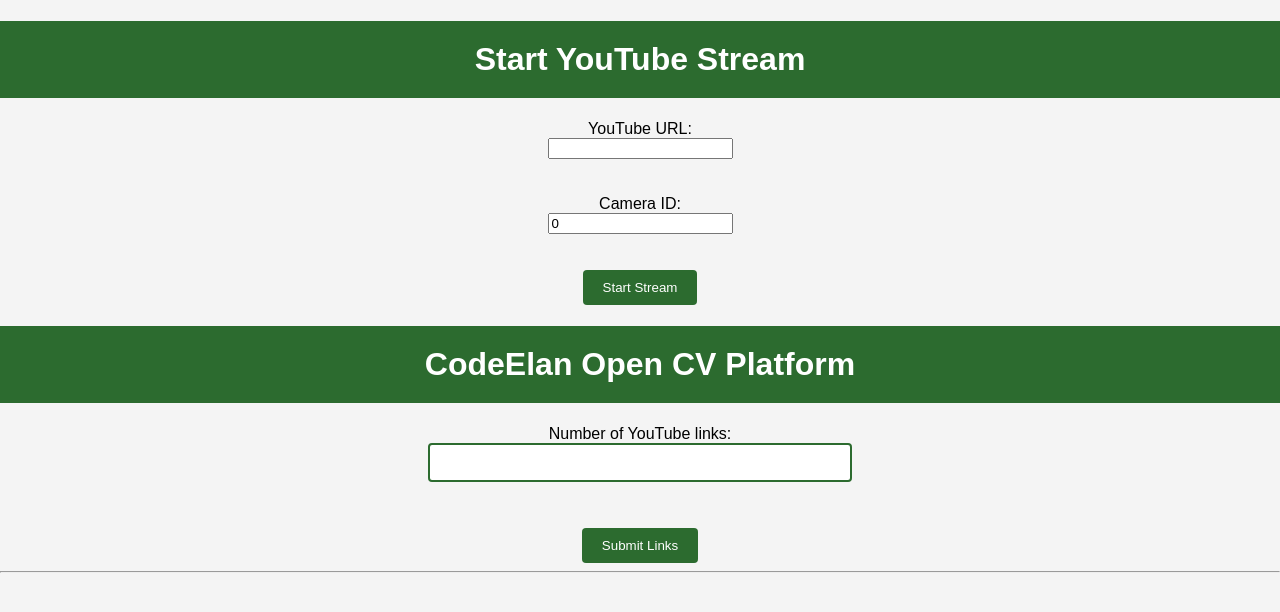
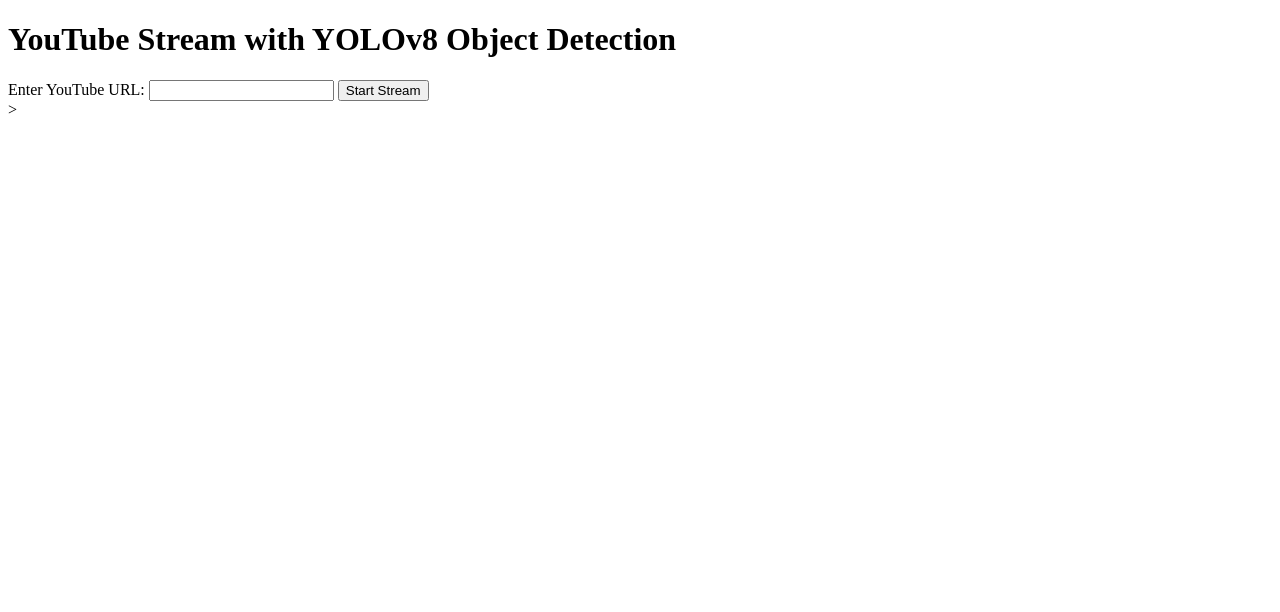
Before and after one commit to CodeElan-tech/AWS_Workflow, a Flask app: page / in a window 1280 px wide. Shown: the top 612 px of the page. Run offline with Flask 3, Linux system fonts and the light colour scheme.

Commit message:
index.html

```diff
--- a/templates/index.html
+++ b/templates/index.html
@@ -3,141 +3,26 @@
 <head>
     <meta charset="UTF-8">
     <meta name="viewport" content="width=device-width, initial-scale=1.0">
-    <title>CodeElan Open CV Platform</title>
-    <style>
-        body {
-            font-family: Arial, sans-serif;
-            background-color: #f4f4f4;
-            margin: 0;
-            padding: 0;
-        }
-
-        h1 {
-            background-color: #2C6B2F;  /* Green background */
-            color: white;
-            padding: 20px;
-            text-align: center;
-            font-size: 2em;
-        }
-
-        .content {
-            display: flex;
-            justify-content: center;
-            flex-wrap: wrap;
-            margin-top: 20px;
-        }
-
-        .stream-container {
-            margin: 10px;
-            border: 5px solid #2C6B2F; /* Green border around each stream */
-            padding: 5px;
-            background-color: white;
-        }
-
-        .stream-container h3 {
-            text-align: center;
-            color: #2C6B2F;
-        }
-
-        .stream-container img {
-            width: 100%;  /* Ensure the image fits the container */
-            height: auto;
-            border: 2px solid #2C6B2F;  /* Green border around each stream */
-        }
-
-        form {
-            display: flex;
-            flex-direction: column;
-            align-items: center;
-            margin-top: 20px;
-        }
-
-        input[type="number"], input[type="url"] {
-            padding: 10px;
-            margin-bottom: 10px;
-            width: 100%;
-            max-width: 400px;
-            border: 2px solid #2C6B2F;
-            border-radius: 4px;
-        }
-
-        button {
-            padding: 10px 20px;
-            background-color: #2C6B2F;
-            color: white;
-            border: none;
-            border-radius: 4px;
-            cursor: pointer;
-        }
-
-        button:hover {
-            background-color: #225A26;
-        }
-
-        .error {
-            color: red;
-            font-weight: bold;
-        }
-    </style>
+    <title>YouTube Stream with YOLOv8 Object Detection</title>
 </head>
 <body>
-    <h1>Start YouTube Stream</h1>
-    <form method="POST">
-        <label for="youtube_url">YouTube URL:</label>
+    <h1>YouTube Stream with YOLOv8 Object Detection</h1>
+
+    <form action="/" method="post">
+        <label for="youtube_url">Enter YouTube URL:</label>
         <input type="text" id="youtube_url" name="youtube_url" required>
-        <br><br>
-
-        <label for="camera_id">Camera ID:</label>
-        <input type="text" id="camera_id" name="camera_id" value="0">
-        <br><br>
-
         <button type="submit">Start Stream</button>
     </form>
-    <h1>CodeElan Open CV Platform</h1>
 
-    <!-- Form for submitting YouTube links -->
-    <form method="POST">
-        <label for="link-count">Number of YouTube links:</label>
-        <input type="number" name="link-count" id="link-count" min="1" required><br><br>
-
-        <div id="youtube-links">
-            <!-- Dynamic input fields for YouTube URLs will be added here -->
+    {% if stream_started %}
+        <h3>Stream Started for: {{ youtube_url }}</h3>
+        <div>
+            <img src="{{ url_for('video_feed') }}" alt="Video Stream">
         </div>
-
-        <button type="submit">Submit Links</button>
-    </form>
-
-    <hr>
-
-    {% if youtube_links %}
-    <h2>Available Streams</h2>
-    <div class="content">
-        {% for link in youtube_links %}
-        <div class="stream-container">
-            <h3>Stream {{ loop.index }}: {{ link }}</h3>
-            <img src="{{ url_for('video_feed', index=loop.index0) }}" alt="Stream {{ loop.index }}">
-        </div>
-        {% endfor %}
-    </div>
+    {% elif error_message %}
+        <p style="color: red;">{{ error_message }}</p>
     {% endif %}
-
-    <script>
-        // Handle dynamic input fields based on the number of links
-        document.getElementById('link-count').addEventListener('input', function () {
-            const linkCount = parseInt(this.value);
-            const youtubeLinksContainer = document.getElementById('youtube-links');
-            youtubeLinksContainer.innerHTML = ''; // Clear existing fields
-
-            for (let i = 0; i < linkCount; i++) {
-                const input = document.createElement('input');
-                input.type = 'url';
-                input.name = `link-${i}`;
-                input.placeholder = `YouTube Link ${i+1}`;
-                youtubeLinksContainer.appendChild(input);
-                youtubeLinksContainer.appendChild(document.createElement('br'));
-            }
-        });
-    </script>
 
 </body>
 </html>
+>
```
